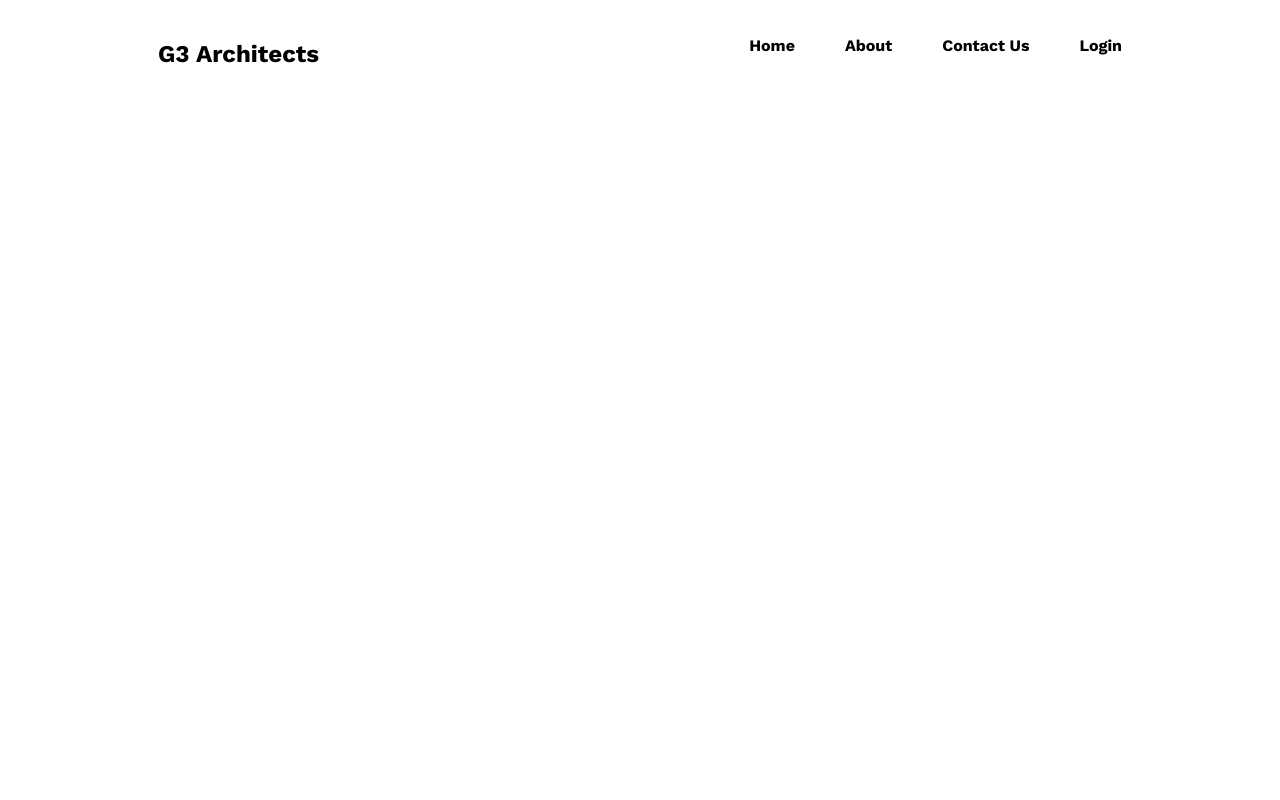
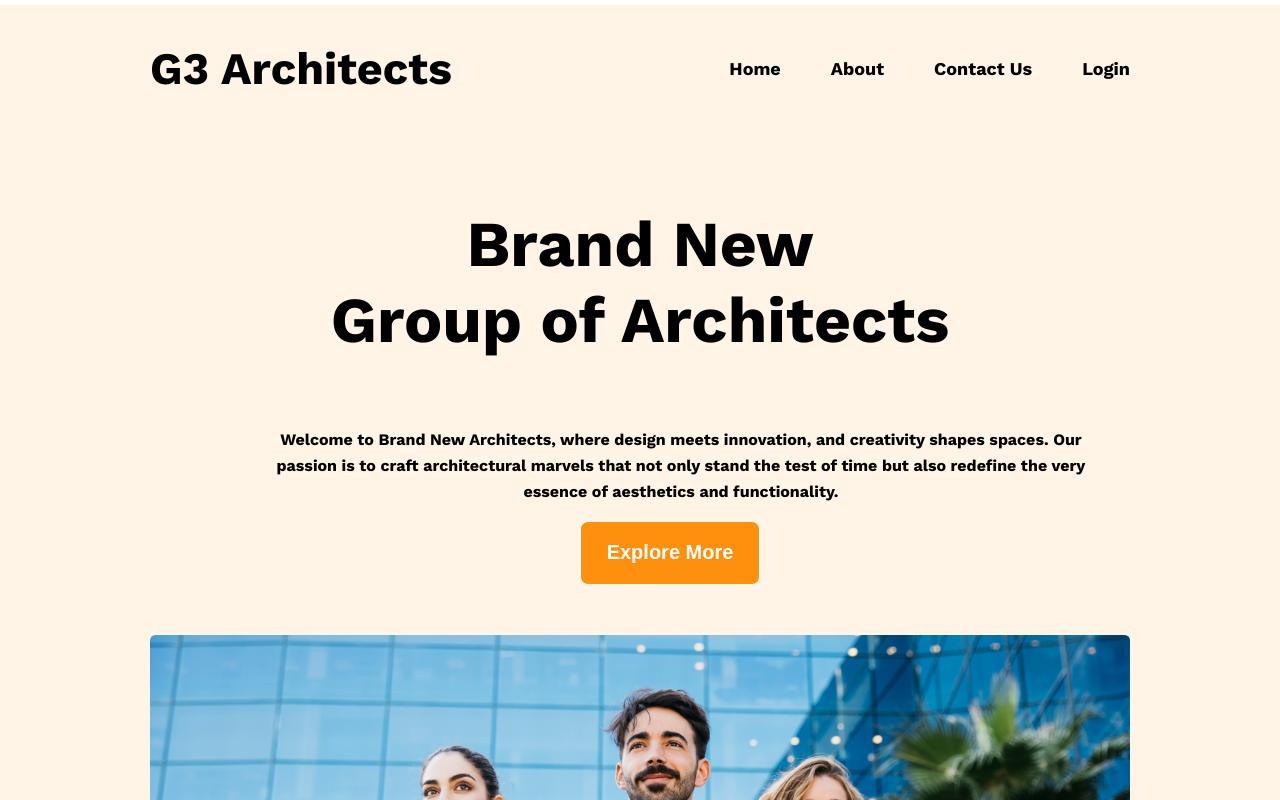
Before and after one commit to ShafinRME/Web-development-Assignments, a plain HTML site: page Assignment-2/index.html in a window 1280 px wide. Shown: the top 800 px of the page. Drawn offline with nearby package versions, Linux system fonts and the light colour scheme.

Commit message:
Nav bar and Brand New part is completed

```diff
--- a/Assignment-2/index.html
+++ b/Assignment-2/index.html
@@ -10,6 +10,7 @@
 </head>
 
 <body>
+    <div class="first-body">
         <nav>
             <h1>G3 Architects</h1>
             <div>
@@ -19,6 +20,20 @@
                 <p>Login</p>
             </div>
         </nav>
+
+        <section class="first-section">
+            <h1>Brand New <br> Group of Architects</h1>
+            <p>Welcome to Brand New Architects, where design meets innovation, and creativity shapes spaces. Our passion
+                is
+                to craft architectural marvels that not only stand the test of time but also redefine the very essence
+                of
+                aesthetics and functionality.</p>
+            <button>Explore More</button>
+            <img src="images/banner.png" alt="image can't found">
+
+
+        </section>
+    </div>
 </body>
 
 </html>
--- a/Assignment-2/styles.css
+++ b/Assignment-2/styles.css
@@ -1,6 +1,11 @@
 @import url('https://fonts.googleapis.com/css2?family=Abel&family=Inter&family=Lobster&family=Montserrat:wght@700&family=Poppins:wght@700&family=Work+Sans:wght@700&display=swap');
 body{
     font-family: Work Sans;
+    margin: -15px -0px 10px 0px;
+}
+.first-body{
+    background-color: rgba(255, 144, 14, 0.1);
+
 }
 nav{
     display: flex;
@@ -8,7 +13,50 @@ nav{
     justify-content: space-between;
     margin: 20px 150px;
 }
+nav h1{
+    font-size: 45px;
+}
 nav div{
     display: flex;
+    margin-top: 35px;
     gap: 50px;
+    font-size: 18px;
 }
+
+.first-section{
+    display: flex;
+    flex-direction: column;
+    text-align: center;
+    margin: 20px 150px 20px 150px;
+}
+.first-section h1{
+    font-size: 64px;
+}
+.first-section p{
+    width: 862px;
+    margin-left: 100px;
+    text-align: center;
+    font-family: Work Sans;
+    font-size: 16px;
+    font-style: normal;
+    font-weight: 400;
+    line-height: 26px
+}
+.first-section button{
+    height: 64px;
+    width: 180px;
+    text-align: center;
+    margin-left: 430px;
+    margin-bottom: 50px;
+    border-radius: 8px;
+    background: #FF900E;
+    font-size: 20px;
+    font-style: normal;
+    font-weight: 600;
+    line-height: normal;
+    color: rgba(255, 255, 255, 1);
+    border: 0.5px solid rgba(255, 255, 255, 1);
+}
+.first-section img{
+    padding-bottom: 30px;
+}
```
Lines whose indentation alone changed are shown as unchanged.
